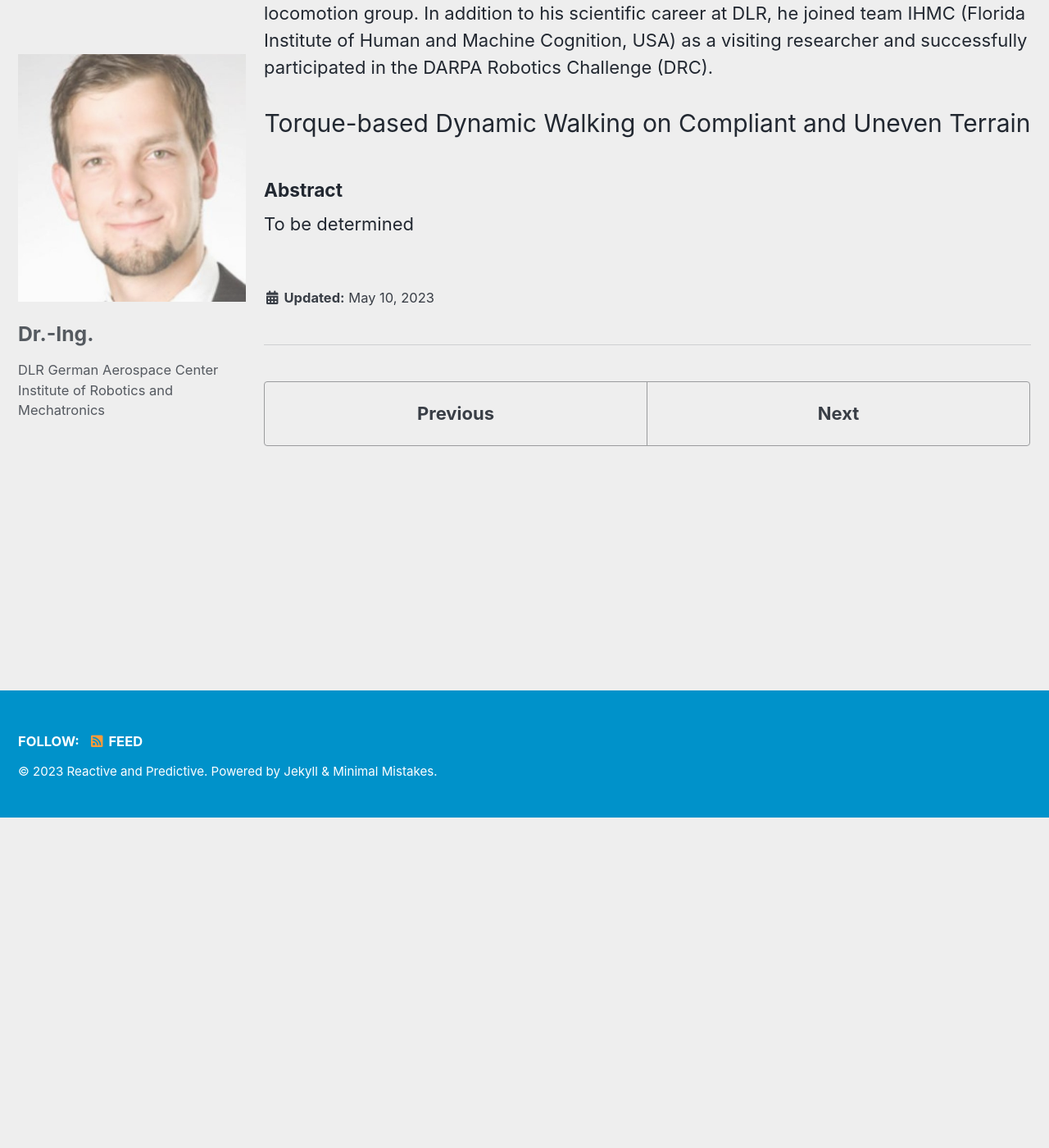
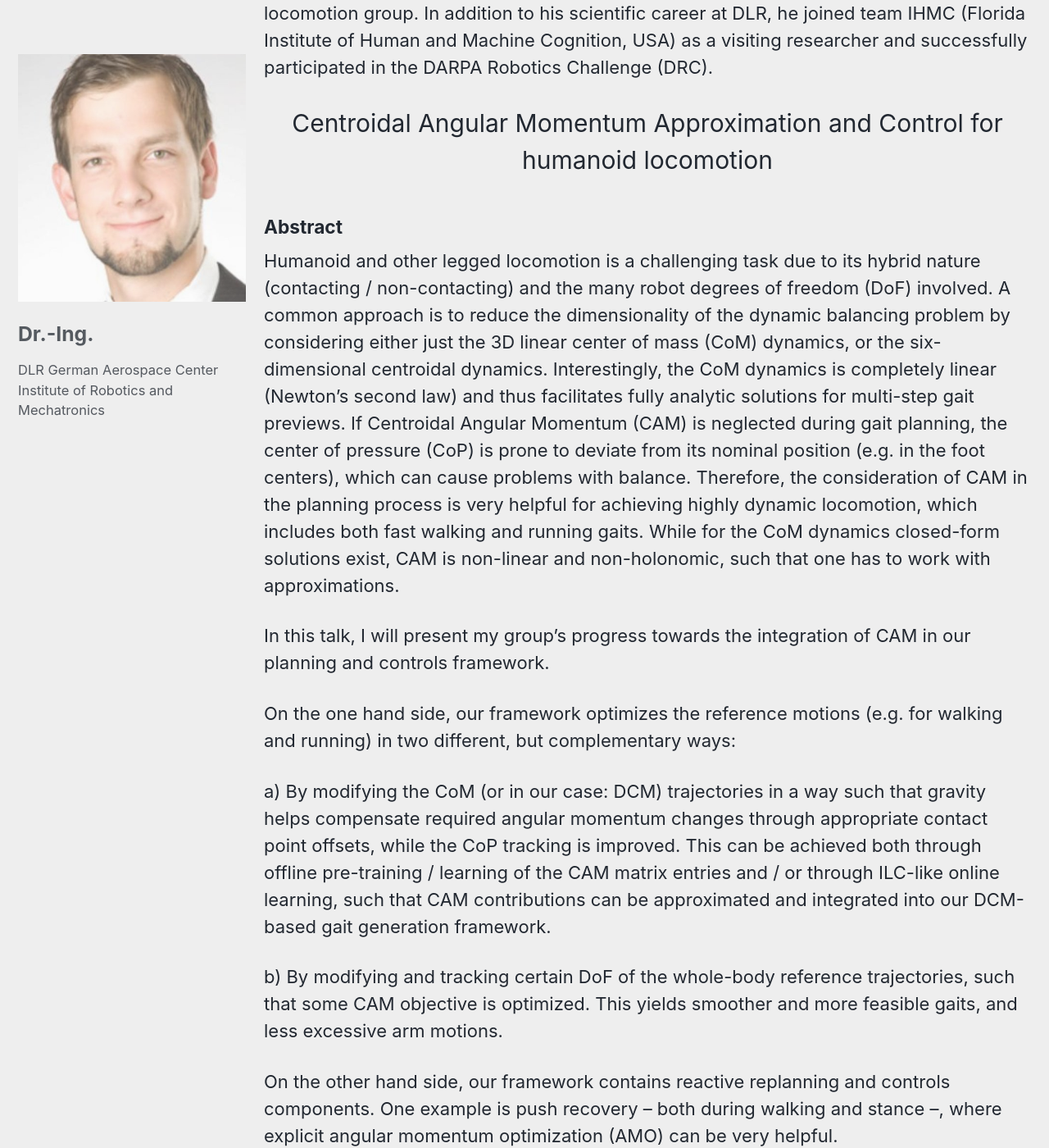
Before and after one commit to iros-2023-humanoid/iros-2023-humanoid, a Jekyll site: the page built from _speakers/johannes.md, in a window 1280 px wide and 1400 px high, scrolled down 403 px. Shown: the whole window at 82% size. Built offline with Jekyll 4.4.1, drawn with Linux system fonts in a browser that asks for light colours; cached includes are drawn as plain includes; some of the changed text lies outside the part shown.

Commit message:
Updated the presentation details

```diff
--- a/_speakers/johannes.md
+++ b/_speakers/johannes.md
@@ -20,10 +20,22 @@ collection: speakers
 [Johannes Englsberger](https://rmc.dlr.de/rm/en/staff/johannes.englsberger/) received his Dipl.-Ing. degree (equivalent to Masters) in mechanical engineering from the Technical University of Munich (TUM) in 2009. In 2010, he joined the German Aerospace Center (DLR), Institute of Robotics and Mechatronics, as a research scientist. In 2016, he received the Dr.-Ing. degree (equivalent to PhD) again from TUM. His PhD thesis "Combining reduced dynamics models and whole-body control for agile humanoid locomotion" received the Georges Giralt PhD Award 2017 for the best European thesis in robotics. In 2019, he was appointed team leader of DLR's legged locomotion group. In addition to his scientific career at DLR, he joined team IHMC (Florida Institute of Human and Machine Cognition, USA) as a visiting researcher and successfully participated in the DARPA Robotics Challenge (DRC).
 
 <center style="font-size:30px">
-Torque-based Dynamic Walking on Compliant and Uneven Terrain
+Centroidal Angular Momentum Approximation and Control for humanoid locomotion
 </center>
 
 
 
 ##### Abstract
-To be determined
+Humanoid and other legged locomotion is a challenging task due to its hybrid nature (contacting / non-contacting) and the many robot degrees of freedom (DoF) involved. A common approach is to reduce the dimensionality of the dynamic balancing problem by considering either just the 3D linear center of mass (CoM) dynamics, or the six-dimensional centroidal dynamics. Interestingly, the CoM dynamics is completely linear (Newton’s second law) and thus facilitates fully analytic solutions for multi-step gait previews. If Centroidal Angular Momentum (CAM) is neglected during gait planning, the center of pressure (CoP) is prone to deviate from its nominal position (e.g. in the foot centers), which can cause problems with balance. Therefore, the consideration of CAM in the planning process is very helpful for achieving highly dynamic locomotion, which includes both fast walking and running gaits. While for the CoM dynamics closed-form solutions exist, CAM is non-linear and non-holonomic, such that one has to work with approximations.
+
+In this talk, I will present my group’s progress towards the integration of CAM in our planning and controls framework.
+
+On the one hand side, our framework optimizes the reference motions (e.g. for walking and running) in two different, but complementary ways:
+
+a) By modifying the CoM (or in our case: DCM) trajectories in a way such that gravity helps compensate required angular momentum changes through appropriate contact point offsets, while the CoP tracking is improved. This can be achieved both through offline pre-training / learning of the CAM matrix entries and / or through ILC-like online learning, such that CAM contributions can be approximated and integrated into our DCM-based gait generation framework.
+
+b) By modifying and tracking certain DoF of the whole-body reference trajectories, such that some CAM objective is optimized. This yields smoother and more feasible gaits, and less excessive arm motions.
+
+On the other hand side, our framework contains reactive replanning and controls components. One example is push recovery – both during walking and stance –, where explicit angular momentum optimization (AMO) can be very helpful.
+
+During my talk, I will also report about toe running of a simulated elastic humanoid robot, the advantages of a non-zero CAM reference, and finally about commonalities and differences between our proposed framework and MPC-based approaches.
```
Also changed, not shown: _pages/program.md (+5 -5 lines), _pages/speakers.md (+1 -1 lines), _speakers/carlos.md (+6 -3 lines), _speakers/yan.md (added, +32 -0 lines), docs/assets/images/speakers/carlos.png (added).
